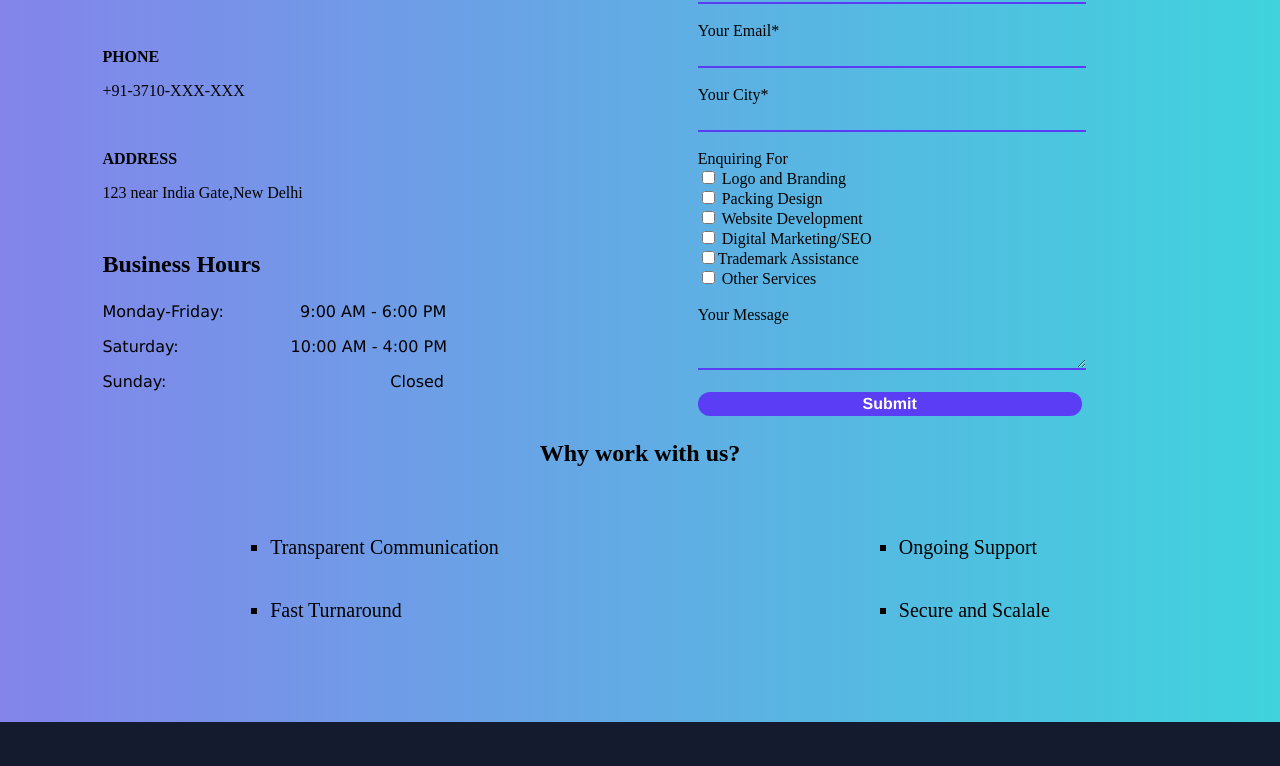
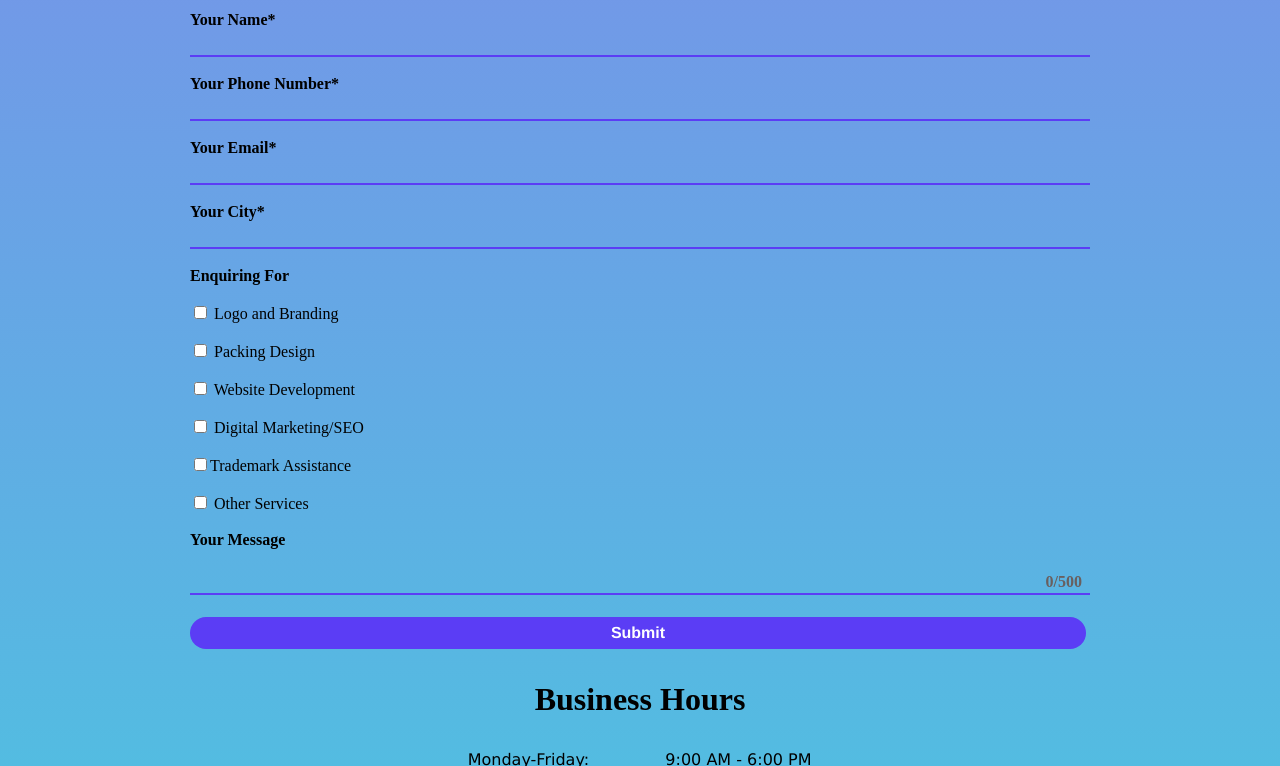
Before and after one commit to tiwari-abhishek-dev/iconic-developers-web-services-, a plain HTML site: page Contact.html in a window 1280 px wide. Shown: the part 473-1239 px from the top of the page. Drawn offline with Linux system fonts and the light colour scheme.

Commit message:
Updated Contact Section

```diff
--- a/Contact.html
+++ b/Contact.html
@@ -65,16 +65,10 @@ Have a project in mind? We'd love to hear from you. Contact our team for a free
 
     </nav>
     <div class="cont">
-          <!-- <div class="cont_cont">
-               <p>Contact Us</p>
-          </div>
-          <div class="cont_ico">
-               <p>Let's build Something Iconic</p>
-          </div> -->
-          <!-- <div class="cont_cont"> -->
+
                <p class="cont1">Contact Us</p>
-               <p class="cont3">Have a questions or ready to get sarted with Iconic Developers? Send us a message and we'll respond as soon as possible.</p>
-               <p class="cont2">Let's build Something Iconic</p>
+               <p class="cont2">Have a questions or ready to get sarted with Iconic Developers? Send us a message and we'll respond as soon as possible.</p>
+               <p class="cont3">Let's build Something Iconic</p>
           <!-- </div> -->
 
     </div><br>
@@ -84,23 +78,10 @@ Have a project in mind? We'd love to hear from you. Contact our team for a free
 
      <div class="Company_detail">
           <p class="Contact_heading">Let's get in touch</p>
-          <p>Great We're excited to hear from you and let's start something special together,<br> call us for any inquery.</p>
-          <p style="font-weight: bold;">EMAIL</p>
-          <p>iconicDeveloper3710@gmail.com</p><br>
-
-          <p style="font-weight: bold;">PHONE</p>
-          <p>+91-3710-XXX-XXX</p><br>
-
-          <p style="font-weight: bold;">ADDRESS</p>
-          <p>123 near India Gate,New Delhi</p>
+          <p style="font-size: 2vh; position: relative;  text-align: center;"> Great We're excited to hear from you and let's start something special together, call us for any inquery.</p>
 
      </div>
-     <div class="Business_hour">
-          <p class="Contact_heading">Business Hours</p>
-          <pre style="font-family:'Lucida Sans', 'Lucida Sans Regular', 'Lucida Grande', 'Lucida Sans Unicode', Geneva, Verdana, sans-serif; ">Monday-Friday:               9:00 AM - 6:00 PM</pre>
-          <pre style="font-family:'Lucida Sans', 'Lucida Sans Regular', 'Lucida Grande', 'Lucida Sans Unicode', Geneva, Verdana, sans-serif; ">Saturday:                      10:00 AM - 4:00 PM</pre>
-          <pre style="font-family:'Lucida Sans', 'Lucida Sans Regular', 'Lucida Grande', 'Lucida Sans Unicode', Geneva, Verdana, sans-serif; ">Sunday:                                            Closed</pre>
-     </div>
+
 
      <div class="form">
 
@@ -114,45 +95,46 @@ Have a project in mind? We'd love to hear from you. Contact our team for a free
         <input type="email" name="Email" class="input" required><br><br>
         <label for="City" class="label">Your City*</label><br>
         <input type="text" name="City" class="input" required><br><br>
-        <label for="enquiry" class="label">Enquiring For</label><br>
+        <label for="enquiry" class="label">Enquiring For</label><br><br>
         <label for="1">
              <input type="checkbox" name="enquiry" value="Logo and Branding" id="1"> Logo and Branding
-        </label><br>
+        </label><br><br>
 
         <label for="2">
              <input type="checkbox" name="enquiry" value="Packing Design" id="2"> Packing Design
-        </label><br>
+        </label><br><br>
 
         <label for="3">
              <input type="checkbox" name="enquiry" value="Website Development" id="3"> Website Development
-        </label><br>
+        </label><br><br>
 
         <label for="4">
              <input type="checkbox" name="enquiry" value="Digital Marketing" id="4"> Digital Marketing/SEO
-        </label><br>
+        </label><br><br>
 
         <label for="5">
              <input type="checkbox" name="enquiry" value="Trademark Assistance" id="5">Trademark Assistance
-        </label><br>
+        </label><br><br>
 
         <label for="6">
              <input type="checkbox" name="enquiry" value="Other Services" id="6"> Other Services
         </label><br><br>
-        <label for="textarea" class="label">  Your Message<br>
-        <textarea id="textarea" maxlength="500"></textarea>
-        </label><br><br>
-        <input type="submit" class="submit"> <br>
+        <div class="label">
+            <label for="textarea">Your Message</label><br>
+            <textarea id="textarea" class="input" maxlength="500" style="resize: none;" ></textarea>
+            <span id="textarea_maxLength"><span id="count">0</span>/500</span>
+        </div><br>
+        <input type="submit" class="submit"><br>
     </form>
     </div>
-    <div class="quality">
-     <p class="Contact_heading">Why work with us?</p>
-     <ul>
-          <li>Transparent Communication</li>
-          <li>Ongoing Support</li>
-          <li>Fast Turnaround</li>
-          <li>Secure and Scalale</li>
-     </ul>
-    </div>
+
+    <div class="Business_hour">
+          <p class="Contact_heading">Business Hours</p>
+          <pre style="font-family:'Lucida Sans', 'Lucida Sans Regular', 'Lucida Grande', 'Lucida Sans Unicode', Geneva, Verdana, sans-serif; ">Monday-Friday:               9:00 AM - 6:00 PM</pre>
+          <pre style="font-family:'Lucida Sans', 'Lucida Sans Regular', 'Lucida Grande', 'Lucida Sans Unicode', Geneva, Verdana, sans-serif; ">Saturday:                      10:00 AM - 4:00 PM</pre>
+          <pre style="font-family:'Lucida Sans', 'Lucida Sans Regular', 'Lucida Grande', 'Lucida Sans Unicode', Geneva, Verdana, sans-serif; ">Sunday:                                            Closed</pre>
+     </div>
+
     </div>
 
     <!-- footer -->
@@ -221,6 +203,6 @@ Have a project in mind? We'd love to hear from you. Contact our team for a free
 </footer>
 
 
-
+<script src="script.js"></script>
 </body>
 </html>
--- /dev/null
+++ b/script.js
@@ -0,0 +1,10 @@
+const textarea=document.getElementById("textarea");
+const count=document.getElementById("count");
+const maxLength=textarea.maxLength;
+
+textarea.addEventListener("input",function(){
+    //const remaining=maxLength - textarea.value.length;
+    //count.textContent=remaining;
+    count.textContent=textarea.value.length;
+
+});
--- a/style.css
+++ b/style.css
@@ -2,7 +2,8 @@ body{
     margin:0;
     padding:0;
     background-color:whitesmoke;
-    background: linear-gradient(to right, rgb(132, 132, 235),rgb(63, 211, 221));
+
+    background: linear-gradient(180deg, rgb(132, 132, 235),rgb(63, 211, 221));
 }
 html{
     scroll-behavior: smooth;
@@ -381,14 +382,13 @@ text-align: center;
 .cont{
 
      background: linear-gradient(to right, rgb(12, 148, 211),rgb(107, 169, 173));
-
      width: 100%;
      border-radius: 2%;
-
      justify-items: center;
      align-content:center;
      color: aqua;
      position: relative;
+     line-height: 2vh;
 
 }
 
@@ -399,7 +399,7 @@ text-align: center;
         font-size:5vh;
         font-family:'Franklin Gothic Medium', 'Arial Narrow', Arial, sans-serif 'Courier New', Courier, monospace;
 }
-.cont2{
+.cont3{
         position: relative;
         font-size: 3vh;
         color: rgb(255, 252, 252);
@@ -407,35 +407,38 @@ text-align: center;
 
 
 }
-.cont3{
+.cont2{
     font-size: 2vh;
     color: rgb(255,255,255);
+    position: relative;
+    left: 3vw;
+    text-align: center;
 
 }
 
 .Contact_part{
-    display: grid;
-    grid-template-columns: repeat(2,minmax(100px,auto));
-    grid-template-rows: repeat(3,minmax(100px,auto));
-
+    display: flex;
+    flex-direction: column;
+    align-items: center;
 }
 
-.form{
-    display: flex;
-    position: relative;
-    grid-column-start: 2;
-    grid-row-start: 1;
-    grid-row-end: 3;
 
+.Contact_heading{
+    color: black;
+    font-size: 4vh;
+    font-weight: bold;
+    justify-self: center;
 }
 
 .input{
     outline: none;
     border: none;
     border-bottom: 2px solid  #5B3DF5;
-    width: 30vw;
+    width: 70vw;
     height: 3vh;
     background: transparent;
+    color:black;
+    font-size: 1.5vh;
 }
 .input:focus{
 
@@ -448,7 +451,7 @@ text-align: center;
     border-bottom: 2px solid #5B3DF5 ;
     outline: none;
     background:transparent;
-    width: 30vw;
+    width: 70vw;
     height: 5vh;
 
 }
@@ -458,16 +461,28 @@ text-align: center;
 
 .label {
     font-size: 2vh;
-    font-weight: 100;
+    font-weight: bold;
+    position: relative;
 }
+
+#textarea_maxLength{
+   position: absolute;
+    right: 8px;
+    bottom: 8px;
+    pointer-events:all;
+    color: rgb(105,95,95);
+
+}
+
+
 
 .submit{
     color: white;
     font-weight: bold;
     font-size: 2vh;
     font-family:'Franklin Gothic Medium', 'Arial Narrow', Arial, sans-serif;
-    width: 30vw;
-    height: 3vh;
+    width: 70vw;
+    height: 4vh;
     border: none;
     border-radius: 20px;
 
@@ -478,18 +493,8 @@ text-align: center;
     cursor: pointer;
 }
 
-.Company_detail{
 
-  position: relative;
-  left: 8vw;
 
-}
-
-.Business_hour{
-
-    position: relative;
-    left: 8vw;
-}
 
 .quality{
     grid-column-start: 1;
@@ -511,11 +516,7 @@ text-align: center;
     justify-self: center;
 }
 
-.Contact_heading{
-    color: black;
-    font-size: 3vh;
-    font-weight: bold;
-}
+
 
 
 
```
